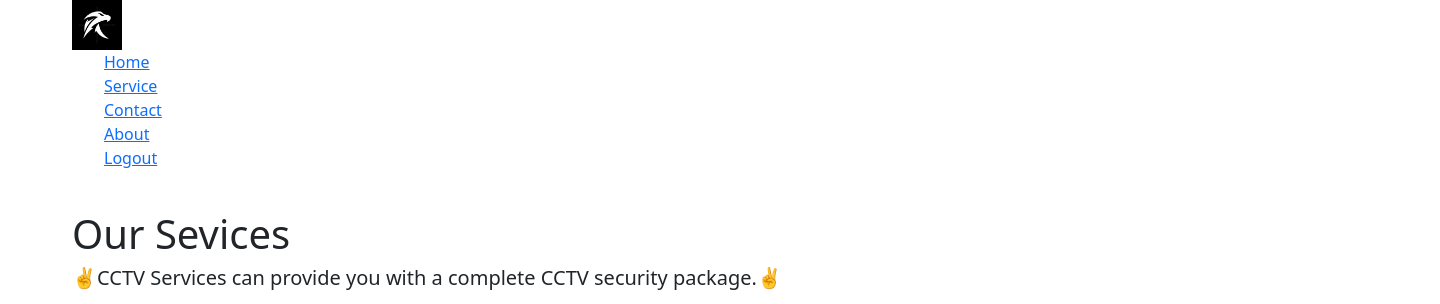
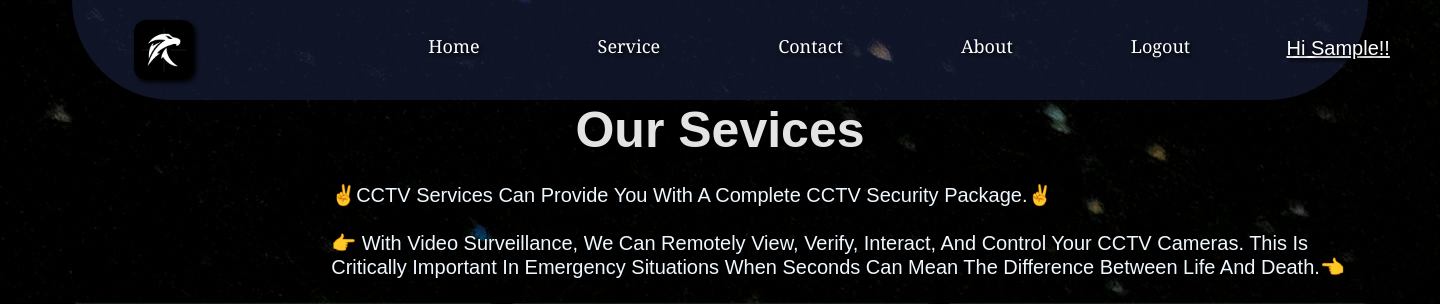
Before and after one commit to VishwajeetMuthe1970/Advanced_Surveillance_System, a Django app: page /service/ in a window 1440 px wide. Shown: the top 304 px of the page. Run offline with Django 5.2, Linux system fonts and the light colour scheme; the visitor is signed in with stand-in values (Sample User, id 1).

Commit message:
Add files via upload

```diff
--- a/practice1/pbl/static/css/servicestyles.css
+++ b/practice1/pbl/static/css/servicestyles.css
@@ -1,6 +1,6 @@
 /*                  Navbar                */
 
-#nav{
+/* #nav {
     justify-content: right;
     background-color: rgba(30, 40, 78, 0.5);
     display: flex;
@@ -13,7 +13,7 @@
     border-bottom-right-radius: 200px;
 }
 
-#logo{
+#logo {
     padding: 0px;
     margin-left: 20%;
     position: relative;
@@ -24,7 +24,7 @@
     animation-delay: calc(.2s * var(--leftani));
 }
 
-.nav-items{
+.nav-items {
     display: flex;
     flex-direction: row;
     gap: 30%;
@@ -34,7 +34,7 @@
     animation-delay: calc(.2s * var(--socialAni));
 }
 
-.navopt{
+.navopt {
     border: 10px;
     border-radius: 25%;
     padding: 7px, 15px 7px 15px;
@@ -42,17 +42,17 @@
     color: White;
     align-items: right;
     text-shadow: 2px 2px 4px rgba(0, 0, 0, 100);
-    margin: 0% ;
+    margin: 0%;
     font-size: 18px;
     text-decoration: none;
     font-family: Georgia, serif;
 }
 
-.user-info{
+.user-info {
     margin-left: -50%;
 }
 
-.user-info-text{
+.user-info-text {
     color: white;
     font-size: 20px;
     margin: 0px;
@@ -71,7 +71,88 @@
     transition: width .3s;
 }
 
-.user-info{
+.user-info {
+    position: relative;
+    left: 30px;
+}
+
+.navopt:hover::after {
+    width: 100%;
+} */
+
+
+#nav {
+    justify-content: right;
+    background-color: rgba(30, 40, 78, 0.5);
+    display: flex;
+    padding: 25px;
+    position: relative;
+    flex-direction: row;
+    padding: 20px;
+    margin: 0px;
+    border-bottom-left-radius: 200px;
+    border-bottom-right-radius: 200px;
+}
+
+#logo {
+    padding: 0px;
+    margin-left: 20%;
+    position: relative;
+    left: 30px;
+    border-radius: 20%;
+    box-shadow: 2px 2px 4px rgba(0, 0, 0, 2);
+    animation: leftani 1s ease forwards;
+    animation-delay: calc(.2s * var(--leftani));
+}
+
+.nav-items {
+    display: flex;
+    flex-direction: row;
+    gap: 30%;
+    margin: 1% auto auto 22%;
+    padding: 0% 23.5% 0% 0%;
+    animation: SocialAni 1s ease forwards;
+    animation-delay: calc(.2s * var(--socialAni));
+}
+
+.navopt {
+    border: 10px;
+    border-radius: 25%;
+    padding: 7px, 15px 7px 15px;
+    border-radius: 20px;
+    color: White;
+    align-items: right;
+    text-shadow: 2px 2px 4px rgba(0, 0, 0, 100);
+    margin: 0%;
+    font-size: 18px;
+    text-decoration: none;
+    font-family: Georgia, serif;
+}
+
+.user-info {
+    margin-left: -50%;
+}
+
+.user-info-text {
+    color: white;
+    font-size: 20px;
+    margin: 0px;
+    padding: 0px;
+    text-shadow: 2px 2px 4px rgba(0, 0, 0, 2);
+
+}
+
+.navopt::after {
+    content: "";
+    display: block;
+    display: flex;
+    height: 2px;
+    width: 0;
+    background-color: #f1f1f1;
+    transition: width .3s;
+}
+
+.user-info {
     position: relative;
     left: 30px;
 }
@@ -79,7 +160,6 @@
 .navopt:hover::after {
     width: 100%;
 }
-
 
 /*              Mobile Menu Styling            */
 
@@ -102,7 +182,7 @@
 
 @media(max-width: 800px) {
 
-    #logo{
+    #logo {
         align-content: left;
         padding: 0px;
         margin-right: 10%;
@@ -151,7 +231,7 @@
 
 @media(max-width: 500px) {
 
-    #logo{
+    #logo {
         align-content: left;
         padding: 0px;
         margin-right: -8%;
@@ -198,30 +278,35 @@
 
 
 /* features */
-body{
+body {
     font-family: sans-serif;
     background-image: linear-gradient(to right, #101013, #0b0c0c);
-    background-image: url(service-bg.jpg);
+    background-image: url(/static/images/service-bg.jpg);
 }
-  img{
+
+img {
     width: 60px;
     height: 60px;
 }
-  .container{
+
+.container {
     display: grid;
 
 }
-  h5{
+
+h5 {
     color: aliceblue;
     margin-left: 20%;
 }
-  .container__box{
+
+.container__box {
     display: grid;
-    grid-template-columns: repeat(auto-fit, minmax(270px,1fr));
+    grid-template-columns: repeat(auto-fit, minmax(270px, 1fr));
     gap: 15px;
 }
-  .container .container__box .box{
-    background:lightcyan;
+
+.container .container__box .box {
+    background: lightcyan;
     border-radius: 6px;
     box-shadow: 5px 5px 6px #08e042;
     text-align: center;
@@ -230,18 +315,19 @@ body{
     opacity: 0.7;
 }
 
-  .container .container__box .box:hover{
+.container .container__box .box:hover {
     opacity: 1;
 }
 
-  *{
+* {
     margin: 0;
     padding: 0;
     box-sizing: border-box;
     text-transform: capitalize;
     transition: .2s, linear;
 }
-  .container__heading{
+
+.container__heading {
     text-align: center;
     padding-bottom: 15px;
     color: #e3e3e3;
@@ -249,22 +335,26 @@ body{
     font-size: 50px;
     font-weight: 600;
 }
-  .container .container__box .box h3{
+
+.container .container__box .box h3 {
     color: #444;
     font-size: 20px;
     font-weight: 600;
 }
-  .container .container__box .box p{
+
+.container .container__box .box p {
     font-size: 14px;
     font-weight: 100;
     color: #555;
 }
-  .container .container__box .box a{
+
+.container .container__box .box a {
     border-radius: 4px;
-    background:#1f9e52;
+    background: #1f9e52;
     color: rgb(229, 247, 229);
 }
-  .container .container__box .box a:hover{
+
+.container .container__box .box a:hover {
     background: #09e98c;
 }
 
@@ -295,25 +385,25 @@ footer {
     margin-left: 14%;
 }
 
-.footer-column1 > h3{
+.footer-column1>h3 {
     font-size: 30px;
     padding: 0px;
     text-shadow: 2px 2px 4px rgba(0, 0, 0, 2);
     margin: 0px;
 }
 
-.footer-column1 > p{
+.footer-column1>p {
     margin: 4%;
     font-size: 20px;
     padding: 0;
     text-shadow: 2px 2px 4px rgba(0, 0, 0, 2);
 }
 
-.footer-column1 > p > a:hover{
-    color:#C7C8CC;
+.footer-column1>p>a:hover {
+    color: #C7C8CC;
 }
 
-.footer-column1 > p > a{
+.footer-column1>p>a {
     color: #ffff;
     text-decoration: none;
 
@@ -325,24 +415,24 @@ footer {
     margin: 1%;
 }
 
-.footer-column2 > ul{
+.footer-column2>ul {
     list-style-type: none;
     padding: 0px;
     margin: 0px
 }
 
-.footer-column2 > ul > li{
+.footer-column2>ul>li {
     margin: 4.6%;
     text-shadow: 2px 2px 4px rgba(0, 0, 0, 2);
 }
 
-.footer-column2 > ul > li > a{
+.footer-column2>ul>li>a {
     color: #ffff;
     text-decoration: none;
     font-size: 22px;
 }
 
-.footer-column2 > ul > li > a:hover{
+.footer-column2>ul>li>a:hover {
     color: #C7C8CC;
 }
 
@@ -352,25 +442,26 @@ footer {
     margin-right: 14%;
 }
 
-.footer-column3 > img{
+.footer-column3>img {
     height: 80px;
     box-shadow: 2px 2px 4px rgba(0, 0, 0, 2);
     border-radius: 20px;
     width: 80px;
 }
 
-.footer-column3 > p{
+.footer-column3>p {
     font-size: 25px;
     margin: 0% 3% 0% 3%;
     text-shadow: 2px 2px 4px rgba(0, 0, 0, 2);
 }
 
-.foot-list{
+.foot-list {
     color: #ffff;
     list-style: none;
 }
 
 @media (max-width: 700px) {
+
     .footer-column1,
     .footer-column2,
     .footer-column3 {
@@ -382,7 +473,7 @@ footer {
         margin-left: 0;
     }
 
-    .footer-column2 > ul > li > a:hover{
-        color:#C7C8CC;
+    .footer-column2>ul>li>a:hover {
+        color: #C7C8CC;
     }
 }
--- a/practice1/pbl/templates/service.html
+++ b/practice1/pbl/templates/service.html
@@ -6,7 +6,7 @@
     <meta name="viewport" content="width=device-width, initial-scale=1.0">
     <title>Our Services Section with HTML and CSS</title>
     <link href="https://cdn.jsdelivr.net/npm/bootstrap@5.3.0-alpha1/dist/css/bootstrap.min.css" rel="stylesheet" integrity="sha384-GLhlTQ8iRABdZLl6O3oVMWSktQOp6b7In1Zl3/Jr59b6EGGoI1aFkw7cmDA6j6gD" crossorigin="anonymous">
-    <link rel="stylesheet" href="servicestyles.css">
+    <link rel="stylesheet" href="/static/css/servicestyles.css">
 <body>
      <!-- Navigation Bar -->
 
@@ -48,7 +48,6 @@
             </ul>
         </nav>
     </header>
-
     <!-- Features -->
     <div class="container">
         <h1 class="container__heading">Our Sevices</h1>
@@ -58,21 +57,21 @@
         <div class="container__box">
            <!-- LIVE VIDEO -->
             <div class="box">
-                <img src="service-live.jpg" alt="">
+                <img src="/static/images/service-live.jpg" alt="">
                 <h3>Live Video:</h3>
                 <p>Live video enhances security, safety, evidence, behavior, and remote access</p>
                 <a href="" class="btn">Live Video</a>
             </div>
            <!-- VIDEO CLIPS -->
             <div class="box">
-                <img src="service-video.png" alt="">
+                <img src="/static/images/service-video.png" alt="">
                 <h3>Videos:</h3>
                 <p>Video clips provide evidence, records, feedback, and analysis</p>
                 <a href="" class="btn">Video clips</a>
             </div>
             <!-- PHOTOS -->
             <div class="box">
-                <img src="service-photo.jpg" alt="">
+                <img src="/static/images/service-photo.jpg" alt="">
                 <h3>Photos:</h3>
                 <p>Photos provide evidence, records, feedback, and analysis</p>
                 <a href="" class="btn">Photos</a>
```
Lines whose indentation alone changed are shown as unchanged.
